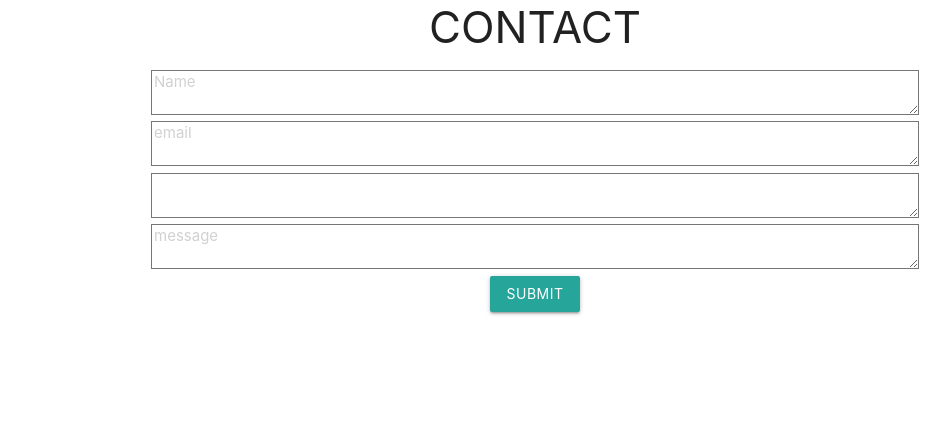
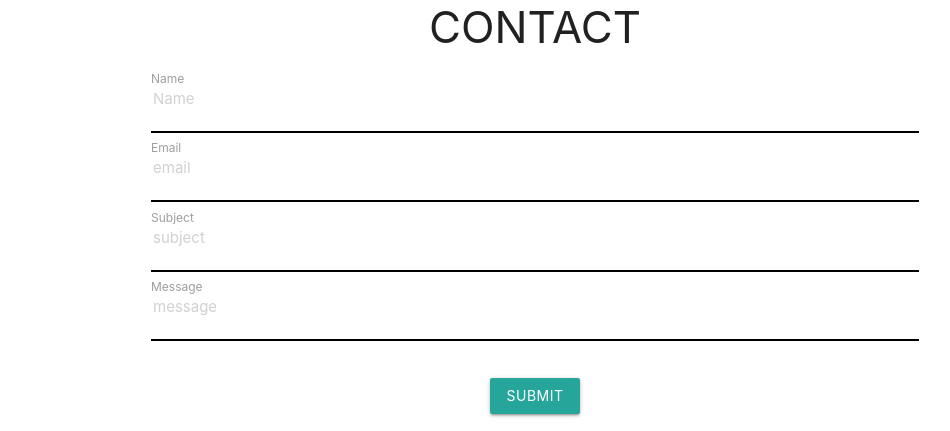
Before and after one commit to LisaKVW/portfolio-lisa, a React (Create React App) app: page / in a window 1280 px wide. Shown: the part 2076-2507 px from the top of the page, without its empty margins (105-1055 px from the left). Before the commit the page ends 2408 px from the top, so only its background shows below. Built offline with nearby package versions, Linux system fonts and the light colour scheme.

Commit message:
each text area of form label given

```diff
--- a/src/Contact.js
+++ b/src/Contact.js
@@ -22,32 +22,40 @@ const Contact = () => {
           data-netlify="true"
         >
           <input type="hidden" name="form-name" value="contact" />
+          <label for="name" style={{ float: "left" }}> Name </label>
           <textarea
             required
             label="name"
             name="name"
             placeholder="Name"
+            style={{ resize: "none", border: "none", borderBottom: "2px solid black" }}
           />
+          <label for="email" style={{ float: "left" }}> Email </label>
           <textarea
             required
             label="email"
             name="email"
             placeholder="email"
+            style={{ resize: "none", border: "none", borderBottom: "2px solid black" }}
           />
+          <label for="subject" style={{ float: "left" }}> Subject </label>
           <textarea
             required
             label="subject"
             name="subject"
-            placeholder=""
+            placeholder="subject"
+            style={{ resize: "none", border: "none", borderBottom: "2px solid black" }}
           />
+          <label for="message" style={{ float: "left" }}> Message </label>
           <textarea
             required
             multiline
             label="message"
             name="message"
             placeholder="message"
+            style={{ resize: "none", border: "none", borderBottom: "2px solid black" }}
           />
-          <div class="row">
+          <div class="row" style={{ marginTop: "4%" }}>
             <button class="btn waves-effect waves-light" type="submit" name="action">Submit
             </button>
           </div>
```
